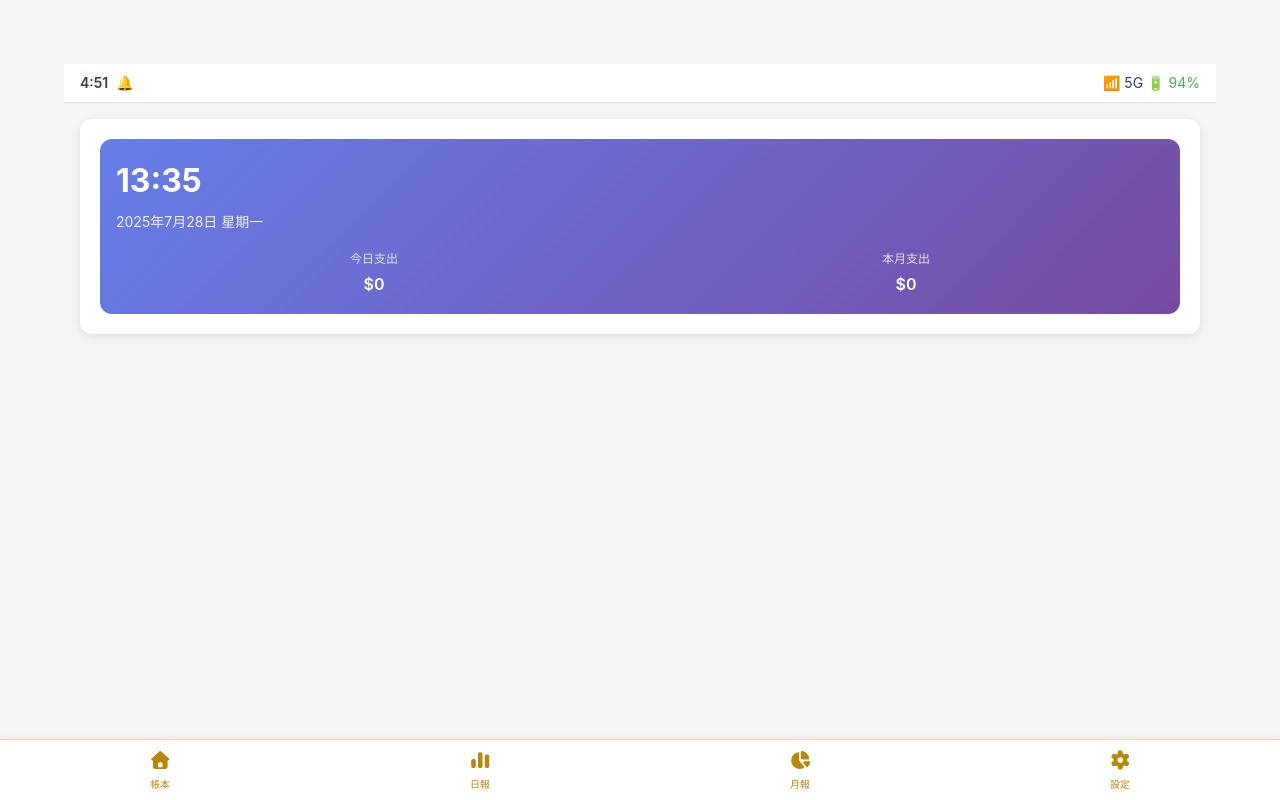
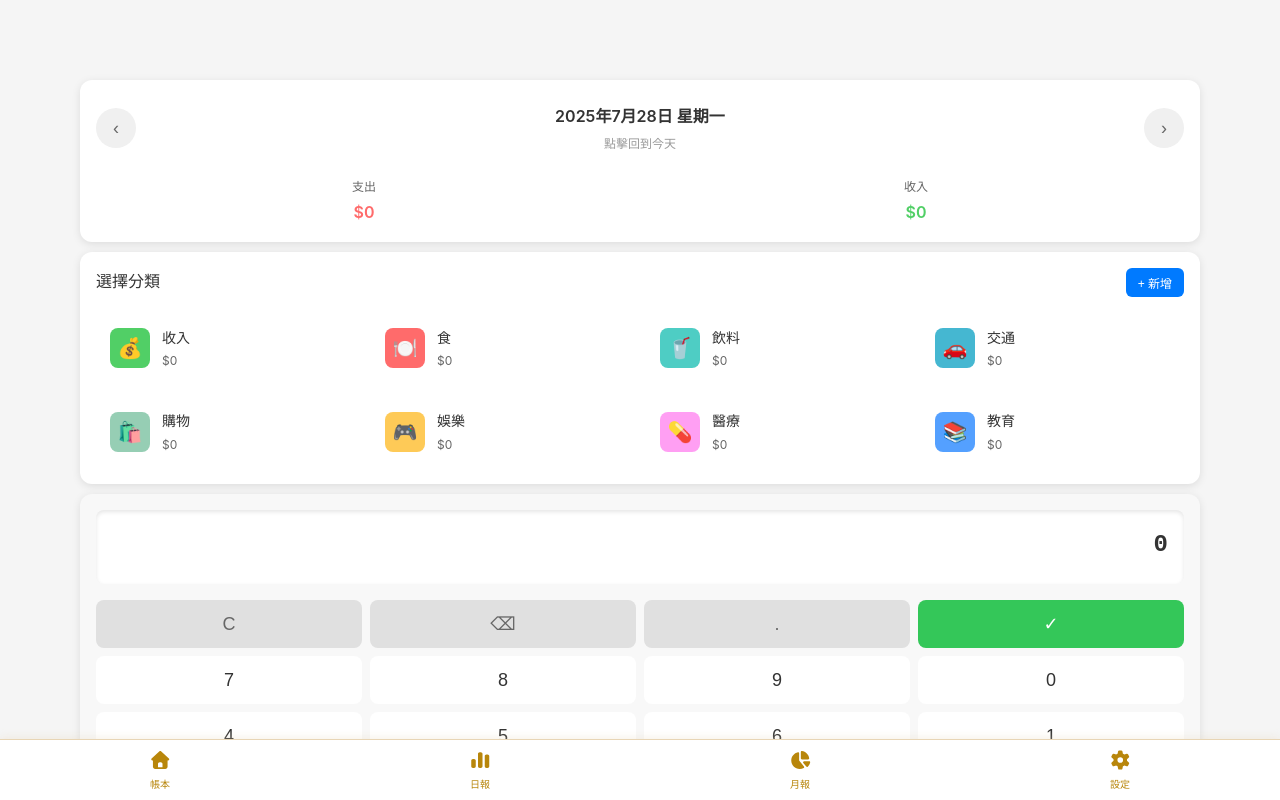
Before and after one commit to hsuhsusophie/Money-Manager, a Vue app: page / in a window 1280 px wide. Built offline with nearby package versions, Linux system fonts and the light colour scheme.

Commit message:
Update routing: remove index.vue and set HomeView as main page

```diff
--- a/src/router/index.ts
+++ b/src/router/index.ts
@@ -1,17 +1,16 @@
 import { createRouter, createWebHashHistory } from 'vue-router'
-import IndexView from '../views/pages/index.vue'
 
 const router = createRouter({
   history: createWebHashHistory(),
   routes: [
     {
       path: '/',
-      name: 'index',
-      component: IndexView,
+      name: 'home',
+      component: () => import('../views/pages/HomeView.vue'),
     },
     {
       path: '/home',
-      name: 'home',
+      name: 'home-alias',
       component: () => import('../views/pages/HomeView.vue'),
     },
     {
--- a/src/views/pages/index.vue
+++ /dev/null
@@ -1,100 +0,0 @@
-<script setup lang="ts">
-import DateDisplay from '@/views/components/DateDisplay.vue'
-import CalendarSidebar from '@/views/components/CalendarSidebar.vue'
-</script>
-
-<template>
-  <div class="mobile-page">
-    <!-- 狀態欄 -->
-    <div class="status-bar">
-      <div class="status-left">
-        <span class="time">4:51</span>
-        <span class="bell">🔔</span>
-      </div>
-      <div class="status-right">
-        <span class="signal">📶</span>
-        <span class="network">5G</span>
-        <span class="battery">🔋 94%</span>
-      </div>
-    </div>
-
-    <!-- 主要內容區域 -->
-    <div class="main-content">
-      <div class="content-card">
-        <DateDisplay />
-      </div>
-    </div>
-  </div>
-</template>
-
-<style scoped>
-.mobile-page {
-  max-width: 100%;
-  margin: 0 auto;
-  background-color: #f5f5f5;
-  min-height: 100vh;
-  position: relative;
-  font-family: -apple-system, BlinkMacSystemFont, 'Segoe UI', Roboto, sans-serif;
-}
-
-.status-bar {
-  display: flex;
-  justify-content: space-between;
-  align-items: center;
-  padding: 8px 16px;
-  background-color: #ffffff;
-  font-size: 14px;
-  font-weight: 500;
-  border-bottom: 1px solid #e0e0e0;
-}
-
-.status-left {
-  display: flex;
-  align-items: center;
-  gap: 8px;
-}
-
-.status-right {
-  display: flex;
-  align-items: center;
-  gap: 4px;
-}
-
-.time {
-  font-weight: 600;
-}
-
-.battery {
-  color: #4CAF50;
-}
-
-.main-content {
-  padding: 16px;
-  flex: 1;
-}
-
-.content-card {
-  background-color: #ffffff;
-  border-radius: 12px;
-  padding: 20px;
-  display: flex;
-  gap: 16px;
-  box-shadow: 0 2px 8px rgba(0, 0, 0, 0.1);
-}
-
-@media (max-width: 480px) {
-  .content-card {
-    flex-direction: column;
-  }
-}
-
-@media (max-width: 375px) {
-  .main-content {
-    padding: 12px;
-  }
-
-  .content-card {
-    padding: 16px;
-  }
-}
-</style>
```
